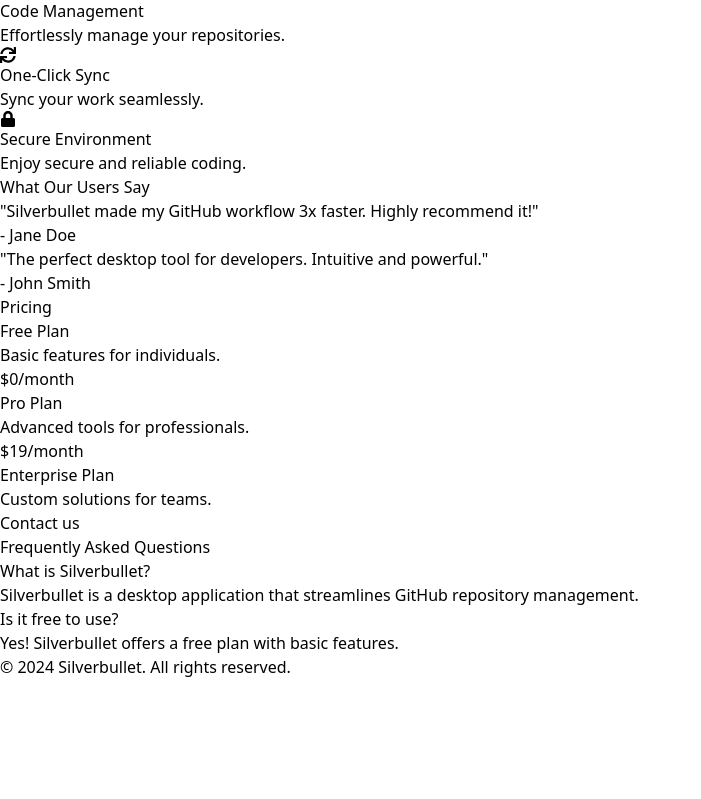
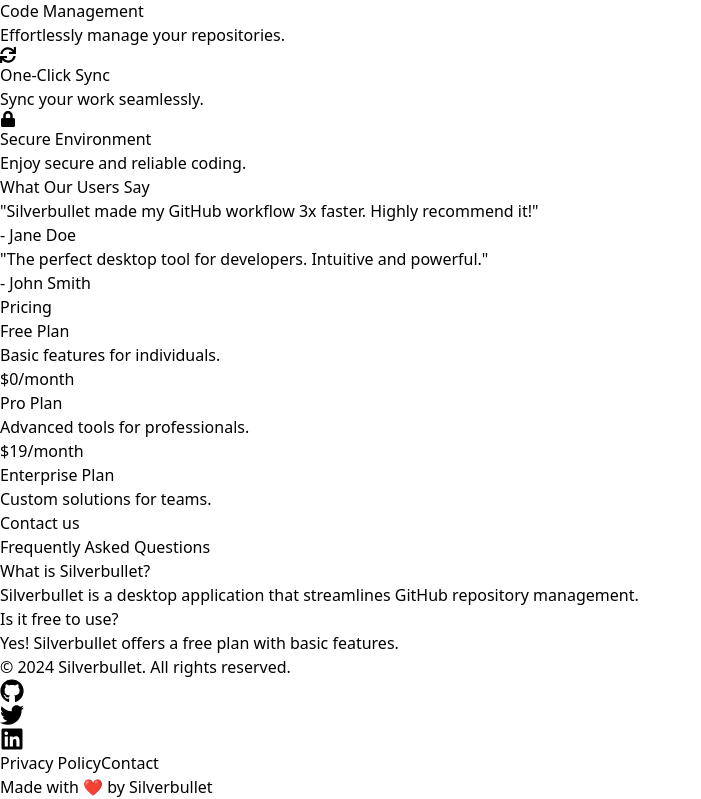
Before and after one commit to ltxstudio/Silverbullet, a React (Vite) app: page / in a window 1280 px wide. Shown: the part 273-1072 px from the top of the page, without its empty margins (0-701 px from the left). Before the commit the page ends 952 px from the top, so only its background shows below. Built offline with nearby package versions, Linux system fonts and the light colour scheme; the HTML template or start-up script is replaced by a standard one.

Commit message:
Update Footer.jsx

```diff
--- a/src/components/Footer.jsx
+++ b/src/components/Footer.jsx
@@ -1,7 +1,57 @@
+import { FaGithub, FaTwitter, FaLinkedin } from 'react-icons/fa';
+
 const Footer = () => (
-  <footer className="bg-gray-900 text-white py-6">
+  <footer className="bg-gray-900 text-white py-6 mt-10">
     <div className="container mx-auto text-center">
-      <p>© 2024 Silverbullet. All rights reserved.</p>
+      {/* Footer Content */}
+      <p className="mb-4 text-lg">© 2024 Silverbullet. All rights reserved.</p>
+
+      {/* Social Media Icons */}
+      <div className="flex justify-center space-x-6 mb-6">
+        <a
+          href="https://github.com"
+          target="_blank"
+          rel="noopener noreferrer"
+          className="text-white hover:text-blue-400 transition duration-300 ease-in-out transform hover:scale-105"
+        >
+          <FaGithub size={24} />
+        </a>
+        <a
+          href="https://twitter.com"
+          target="_blank"
+          rel="noopener noreferrer"
+          className="text-white hover:text-blue-400 transition duration-300 ease-in-out transform hover:scale-105"
+        >
+          <FaTwitter size={24} />
+        </a>
+        <a
+          href="https://linkedin.com"
+          target="_blank"
+          rel="noopener noreferrer"
+          className="text-white hover:text-blue-400 transition duration-300 ease-in-out transform hover:scale-105"
+        >
+          <FaLinkedin size={24} />
+        </a>
+      </div>
+
+      {/* Footer Links */}
+      <div className="flex justify-center space-x-6 mb-6 text-sm">
+        <a
+          href="/privacy-policy"
+          className="text-white hover:text-blue-400 transition duration-300 ease-in-out transform hover:scale-105"
+        >
+          Privacy Policy
+        </a>
+        <a
+          href="/contact"
+          className="text-white hover:text-blue-400 transition duration-300 ease-in-out transform hover:scale-105"
+        >
+          Contact
+        </a>
+      </div>
+
+      {/* Copyright */}
+      <p className="text-sm text-gray-400">Made with ❤️ by Silverbullet</p>
     </div>
   </footer>
 );
```
